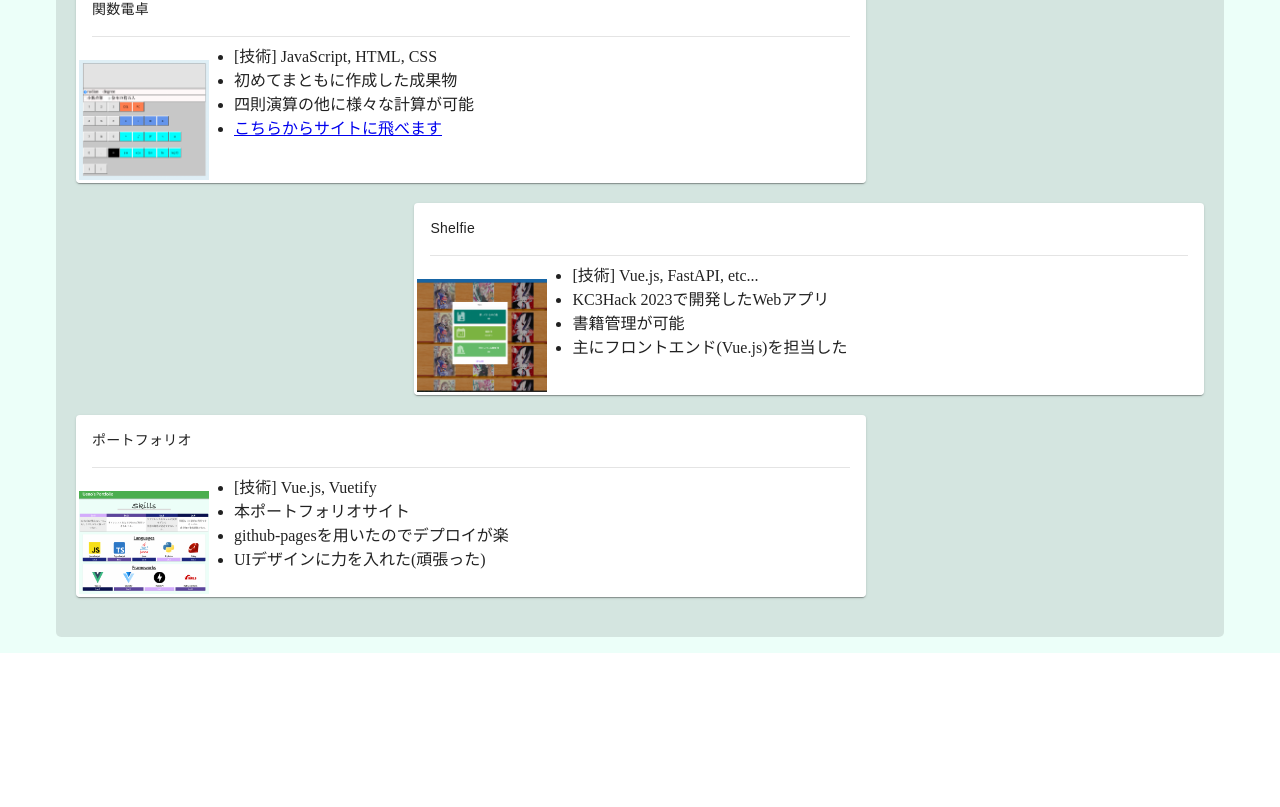
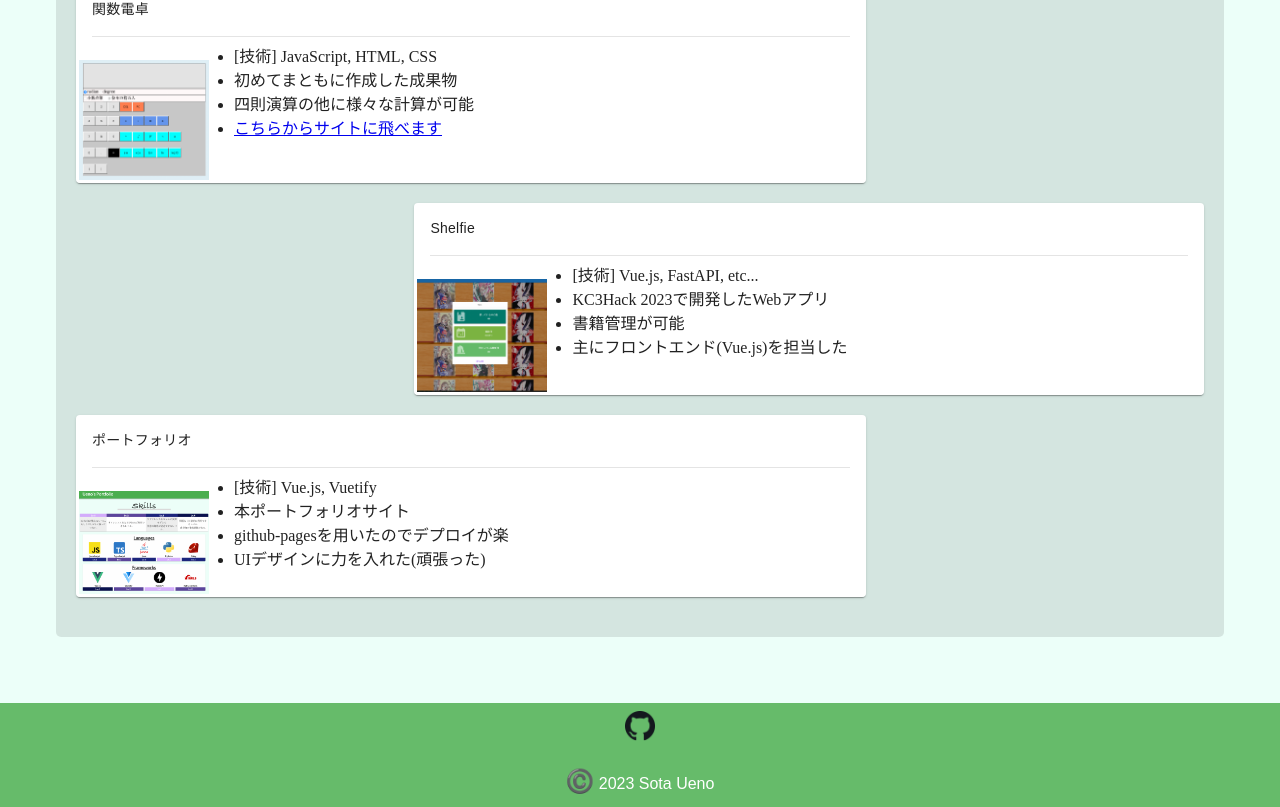
Before and after one commit to ueno-8-ueno/My_portfolio, a Vue app: page / in a window 1280 px wide. Shown: the part 1681-2488 px from the top of the page. Before the commit the page ends 2334 px from the top, so only its background shows below. Built offline with nearby package versions, Linux system fonts and the light colour scheme; a web font is replaced by a local one.

Commit message:
フッター完成

```diff
--- /dev/null
+++ b/src/components/Footer.vue
@@ -0,0 +1,25 @@
+<script setup lang="ts">
+
+</script>
+
+<template>
+    <v-footer class="bg-green-lighten-1">
+        <v-row justify="center" no-gutters class="copy-right">
+            <a href="https://github.com/ueno-8-ueno">
+                <img src="../assets/github.png" alt="テキスト" width="30">
+            </a>
+            <v-col class="text-center mt-4" cols="12">
+                <span class="c-mark">©️</span> 2023 Sota Ueno
+            </v-col>
+        </v-row>
+    </v-footer>
+</template>
+
+<style>
+.copy-right{
+    font-family: sans-serif;
+}
+.c-mark{
+    font-size: 23px;
+}
+</style>
--- a/src/components/Works.vue
+++ b/src/components/Works.vue
@@ -59,6 +59,7 @@
     background-color: rgba(0,0,0,0.1);
     width: 100%;
     padding: 20px;
+    margin-bottom: 50px;
     border-radius: 5px;
 }
 
--- a/src/views/AppTop.vue
+++ b/src/views/AppTop.vue
@@ -2,6 +2,7 @@
 import Skills from '../components/Skills.vue';
 import Profile from '../components/Profile.vue';
 import Works from '../components/Works.vue';
+import Footer from '../components/Footer.vue';
 </script>
 
 <template>
@@ -28,6 +29,7 @@ import Works from '../components/Works.vue';
     </div>
 
   </main>
+  <Footer></Footer>
 </template>
 
 <style>
```
Also changed, not shown: src/assets/github.png (added).
